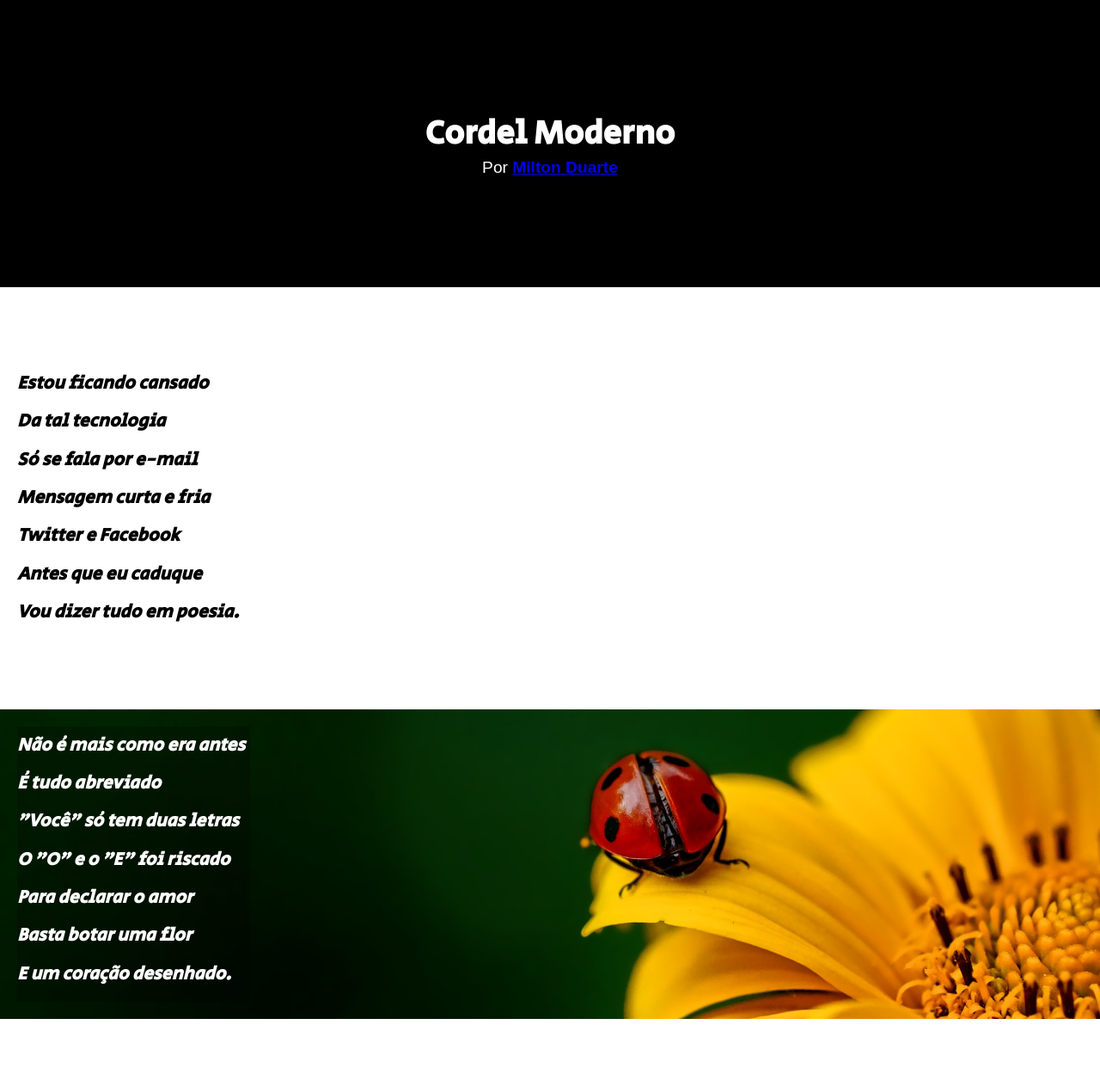
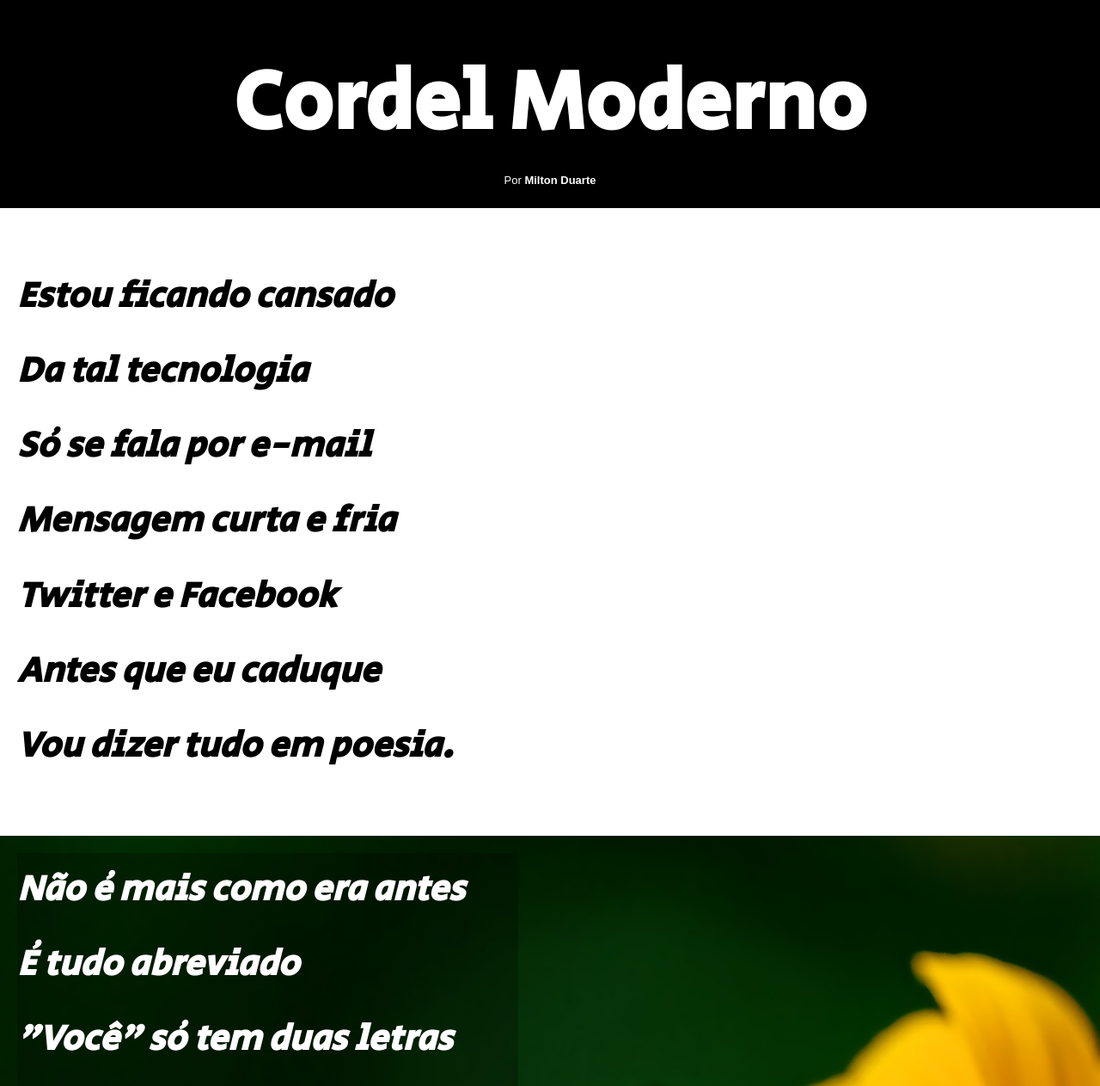
Before and after one commit to nicolesanches/html-css, a plain HTML site: page desafios/d12/index.html in a window 1280 px wide. Shown: the top 1263 px of the page at 86% size. Drawn offline with Linux system fonts and the light colour scheme.

Commit message:
update style

```diff
--- a/desafios/d12/style.css
+++ b/desafios/d12/style.css
@@ -15,17 +15,35 @@
 header{
     background-color: black;
     margin: auto;
-    padding: 10%;
+    min-height: 115px;
+    padding: 2%;
     font-family: Arial, Helvetica, sans-serif;
-    font-size: larger;
+    font-size: 3.8vw;
     text-align: center;
     color: white;
 }
 
- h1{
+h1{
     font-family: 'Secular One', sans-serif;
     font-size: normal;
+    padding-top: 15px;
+    padding-bottom: 0px;
+    margin: 10px;
 }
+
+header > p{
+    font-family: Arial, Helvetica, sans-serif;
+    font-size: 13px;
+}
+
+a:link, a:visited {
+	text-decoration: none;
+    color: white;
+	}
+a:hover {
+	text-decoration: underline;
+	color: white
+	}
 
 body{
     background-color: white;
@@ -34,8 +52,9 @@ body{
 
 main{
     padding: 0px;
-    margin-top: 70px;
-    font-size: 1.1em;
+    margin-top: 40px;
+    /*font-size: clamp(1em, 1em + 1vw, 1.5em); é um jeito de deixar mais responsivo*/
+    font-size: 2.7vw;
     font-weight: bolder;
     font-family: 'Secular One', sans-serif;
 }
@@ -52,29 +71,27 @@ main.grande{
 
 div{
     padding: 20px;
-    margin-bottom: 70px;
+    margin-bottom: 40px;
 }
-
-
 
 div#foto1{
     background-image: url('imagens/background001.jpg');
     background-size: cover;
-    background-position: center center;
+    background-position: left top;
     position: relative;
 }
 
 div#foto2{
     background-image: url('imagens/background002.jpg');
     background-size: cover;
-    background-position: center center;
+    background-position: left top;
     position: relative;
 }
 
 
 p.texto{
-    height: 320px;
-    width: 271px;
+    height: 100%;
+    width: 47%;
     background-color: rgba(0, 0, 0, 0.235);
     color: white;
 }
```
